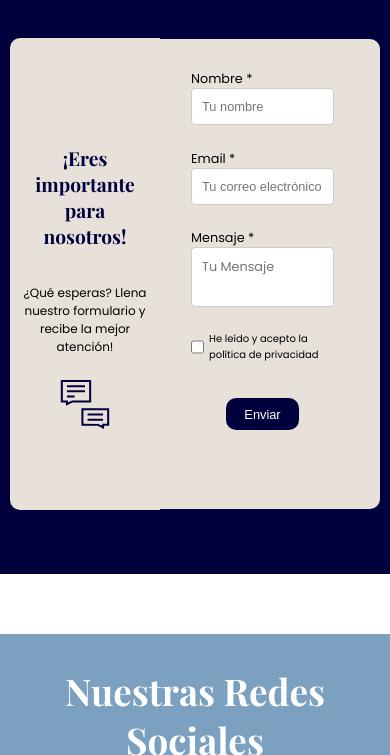
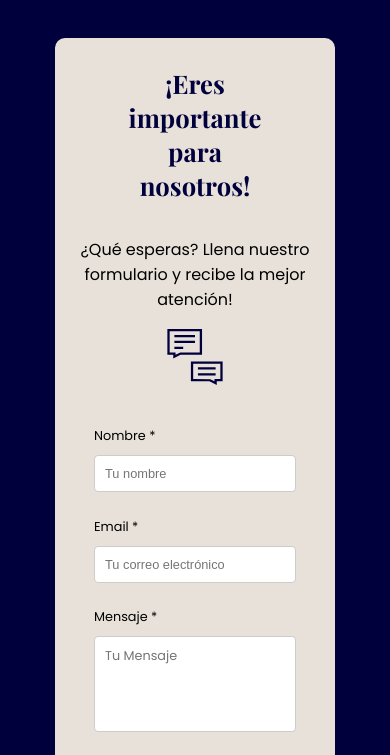
Before and after one commit to JaviSGalindo/Generation-7-Final-Proyect, a plain HTML site: page contact.html in a window 390 px wide. Shown: the part 970-1725 px from the top of the page. Drawn offline with nearby package versions, Linux system fonts and the light colour scheme; a web font is replaced by a local one.

Commit message:
Cambios en Contáctanos terminados

```diff
--- a/styleContact.css
+++ b/styleContact.css
@@ -1,7 +1,8 @@
-/* general styles */
+/* General styles */
 * {
   margin: 0;
   padding: 0;
+  box-sizing: border-box;
 }
 
 body {
@@ -9,36 +10,38 @@ body {
 }
 
 main {
-  padding-top: 4rem;
-  padding-bottom: 4rem;
+  padding: 4rem 20px;
   background-color: #00003d;
 }
+
+/* Layout principal */
 .row {
   display: flex;
   flex-direction: row;
   justify-content: center;
-  gap: 0px;
+  align-items: center;
+  margin-top: 1rem;
 }
 
+/* Sección de información */
 .info-section {
   display: flex;
   flex-direction: column;
   align-items: center;
   justify-content: center;
-  background-color: #fff;
+  background-color: #e8e1d9;
   padding: 20px;
-  border-radius: 10px 0px 0px 10px;
-  height: 470px;
-  background-color: #e8e1d9;
+  border-radius: 10px 0 0 10px;
+  height: 500px;
   width: 300px;
 }
-.info-section p{
+
+.info-section p {
   text-align: center;
   padding: 10px 20px;
-  font-family: "Poppins", sans-serif;
-
 }
 
+/* Título de la sección */
 .info-title {
   font-size: 1.5rem;
   text-align: center;
@@ -47,46 +50,37 @@ main {
   font-family: "Playfair Display", sans-serif;
 }
 
+/* Íconos */
 .svg-container svg {
   padding-top: 20%;
   width: 100px;
   height: 100px;
   fill: #00003d;
 }
+
+/* Formulario */
 .mainformulario {
-  border-radius: 0px 10px 10px 0px;
+  border-radius: 0 10px 10px 0;
   display: flex;
   justify-content: center;
-  padding: 3rem;
+  padding: 1.5rem;
   width: 400px;
-  height: 470px;
+  height: 500px;
   background-color: #e8e1d9;
 }
 
-main .formulario {
+.mainformulario .formulario {
   display: flex;
   flex-direction: column;
-  padding: 40px;
+  padding: 2rem;
   background-color: #e8e1d9;
   justify-content: space-between;
-  height: 400px;
+  height: 470px;
   width: 500px;
   font-size: 1rem;
 }
 
-.row {
-  display: flex;
-  flex-direction: row;
-  align-items: center;
-  justify-content: center;
-  margin-top: 1rem;
-}
-
-textarea {
-  height: 20%;
-  font-family: "Poppins", sans-serif;
-}
-
+/* Inputs */
 #name,
 #email,
 #message,
@@ -95,66 +89,35 @@ textarea {
   padding: 10px;
   border: 1px solid #ccc;
   border-radius: 4px;
-  font-size: 1rem;
-}
-.row .mainformulario .formulario span {
-  height: 1.3rem;
-  padding: 5px;
-  font-size: 10px;
+  font-size: 0.9rem;
+  resize: none;
 }
 
-input:focus,
-textarea:focus {
-  outline: none;
+textarea {
+  font-family: "Poppins", sans-serif;
 }
 
-.styleboton {
-  display: flex;
-  justify-content: center;
-  padding: 10px;
+#message {
+  height: 6rem;
 }
-main article .formulario .politica-datos {
-  display: grid;
-  gap: 5px;
-  grid-template-columns: auto auto auto auto auto;
+.politica-datos label {
+  font-size: 0.8rem;
 }
-
-.politica-datos label {
-  font-size: 12px;
-}
-
-/* mensajes de errores */
-
+/* Mensajes de error y éxito */
 .error-message {
   color: #ff0000;
   font-size: 12px;
-  display: block;
   margin-top: 5px;
 }
 
 #successMessage {
-  justify-content: center;
   color: green;
   font-size: 12px;
   margin-top: 5px;
+  text-align: center;
 }
 
-.sm {
-  display: flex;
-  justify-self: center !important;
-  justify-content: center !important;
-}
-
-input:invalid,
-textarea:invalid {
-  border: 1px solid red;
-}
-
-input:focus:invalid,
-textarea:focus:invalid {
-  background-color: #b1d1eea0;
-}
-
+/* Estilos de los botones */
 button {
   display: flex;
   width: 35%;
@@ -169,51 +132,63 @@ button {
   cursor: pointer;
   transition: 0.3s ease;
 }
+.styleboton {
+  display: flex;
+  justify-content: center; /* Centra horizontalmente */
+  align-items: center; /* Centra verticalmente si es necesario */
+  width: 100%; /* Ocupará el 100% del contenedor padre */
+  margin-top: 1rem; /* Espacio superior */
+}
 
-button:active {
-  background-color: #7ca0c080;
-  transform: scale(0.95) !important;
-}
 
 button:hover {
   background-color: #7ca0c0;
   transform: scale(1.05);
 }
 
-/* media querys */
+button:active {
+  background-color: #7ca0c080;
+  transform: scale(0.95);
+}
 
-/* Estilo para pantallas medianas (tablets, etc.) */
+/* Validaciones */
+input:invalid,
+textarea:invalid {
+  border: 1px solid red;
+}
+
+input:focus:invalid,
+textarea:focus:invalid {
+  background-color: #b1d1eea0;
+}
+
+/* Estilos responsive */
+
+/* Pantallas medianas (tablets, etc.) */
 @media (max-width: 768px) {
-  main {
-    padding-left: 20px;
-    padding-right: 20px;
+  .info-section {
+    width: 60%;
+    border-radius: 10px 0 0 10px;
   }
+
+  .info-title {
+    font-size: 1.3rem;
+  }
+
+  .svg-container svg {
+    width: 80px;
+    height: 80px;
+  }
+
   .mainformulario {
     width: 60%;
     padding: 1.5rem;
   }
 
-  main .formulario {
+  .mainformulario .formulario {
     width: 90%;
     font-size: 0.9rem;
     padding: 20px;
-  }
-
-  .info-section {
-    padding: 15px;
-    height: 29.2em;
-    width: 300px;
-  }
-
-  .info-section p{
-    padding: 5px;
-  }
-
-  #name,
-  #email,
-  #message,
-  textarea {
-    font-size: 0.9rem;
   }
 
   button {
@@ -222,22 +197,41 @@ button:hover {
   }
 }
 
-/* Estilo para pantallas pequeñas (móviles) */
-@media (max-width: 480px) {
-  main {
-    padding-left: 10px;
-    padding-right: 10px;
-  }
-  .mainformulario {
-    padding: 1rem;
-    width: 90%;
+/* Pantallas pequeñas (móviles) */
+@media (max-width: 570px) {
+  .row {
+    flex-direction: column;
   }
 
-  main .formulario {
+  .info-section {
+    width: 80%;
+    border-radius: 10px 10px 0 0;
+    height: 350px;
+  }
+
+  .info-section p {
+    padding: 3px;
+    font-size: 1rem;
+  }
+
+  .mainformulario {
+    width: 80%;
+    border-radius: 0 0 10px 10px;
+  }
+
+  .info-title {
+    font-size: 1.6rem;
+  }
+
+  .svg-container svg {
+    width: 70px;
+    height: 70px;
+  }
+
+  .mainformulario .formulario {
     width: 100%;
     font-size: 0.8rem;
     padding: 15px;
-    margin-right: 15px;
   }
 
   #name,
@@ -245,13 +239,6 @@ button:hover {
   #message,
   textarea {
     font-size: 0.8rem;
-  }
-  #message {
-    min-height: 50px;
-    resize: none;
-  }
-  .row .mainformulario .formulario span {
-    padding-bottom: 12px;
   }
 
   button {
@@ -268,58 +255,3 @@ button:hover {
     font-size: 10px;
   }
 }
-
-@media (max-width: 480px){
-  .info-section {
-    padding: 5px;
-    height: 29.5em;
-    width: 150px;
-  }
-  .info-section p{
-    padding: 3px;
-    font-size: 12px;
-  }
-  .info-title {
-    font-size: 1.2rem;
-
-  }
-  .svg-container svg {
-    padding-top: 30%;
-    width: 70px;
-    height: 70px;
-  }
-
-}
-
-@media (max-width: 320px){
-
-  .row {
-    flex-direction: column;
-    justify-content: center;
-    gap: 0px;
-  }
-
-  .info-section {
-    width: 270px;
-    height: 15rem;
-    border-radius: 10px 10px 0px 0px;
-  }
-  .info-section p{
-    padding: 3px;
-    font-size: 10px;
-  }
-  .mainformulario{
-    border-radius: 0px 0px 10px 10px;
-  }
-  .info-title {
-    font-size: 1rem;
-
-  }
-
-  .svg-container svg {
-    padding-top: 30%;
-    width: 60px;
-    height: 60px;
-  }
-
-}
--- a/styles/stylesContactUs.css
+++ b/styles/stylesContactUs.css
@@ -94,11 +94,11 @@
     display: none;
   }
   .main-contactUs-text {
-    padding: 0.5rem;
+    padding: 1rem;
   }
 
   .main-contactUs-text h1 {
-    font-size: 1.5rem;
+    font-size: 1.8rem;
   }
 
   .main-contactUs-text p {
--- a/styles/stylesFooter.css
+++ b/styles/stylesFooter.css
@@ -44,7 +44,7 @@
     text-align: center;
   }
   .footer-info-title-contact{
-    font-size: 2.3rem;
+    font-size: 1.8rem;
     padding-bottom: 18px;
     padding-right: 25px;
     padding-left: 25px;
@@ -184,7 +184,7 @@
   }
 
   .footer-elements p {
-    font-size: 36px;
+    font-size: 1.7rem;
     font-family: "Playfair Display", sans-serif;
     font-weight: 700;
     margin: 0;
```
